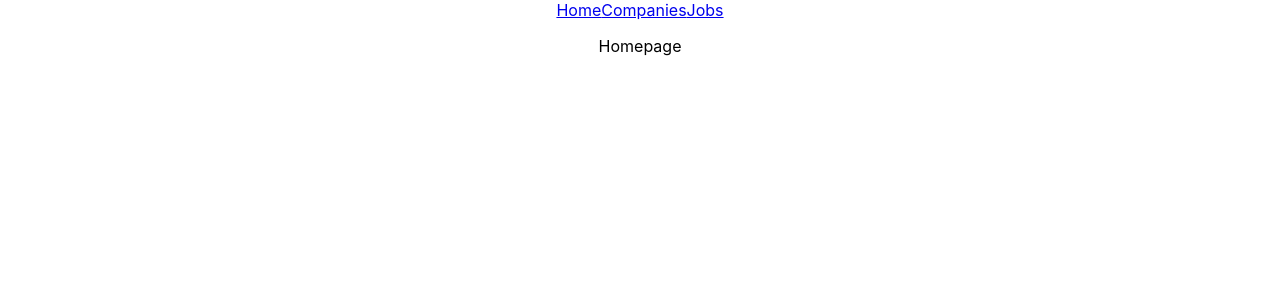
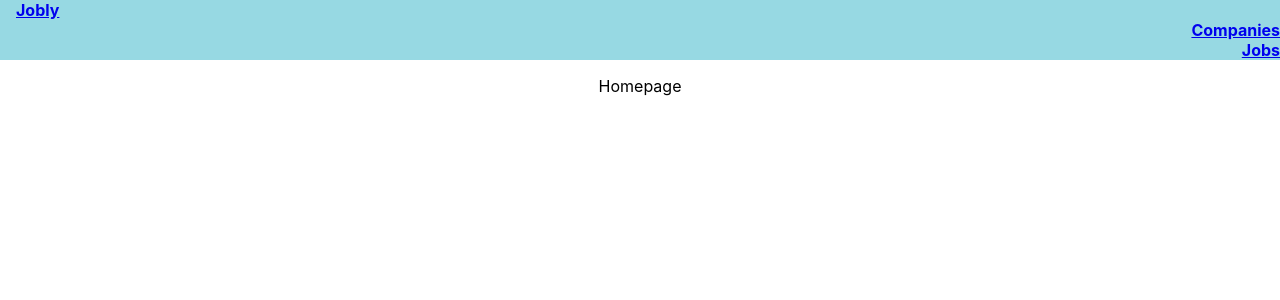
Before and after one commit to saramaheath/react-jobly, a React (Create React App) app: page / in a window 1280 px wide. Shown: the top 300 px of the page. Built offline with nearby package versions, Linux system fonts and the light colour scheme; no server answers.

Commit message:
"some" css added

```diff
--- /dev/null
+++ b/src/CompanyCard.css
@@ -0,0 +1,5 @@
+.CompanyCard {
+    border: 1px solid  black;
+    margin: 30px 100px;
+    display: block;
+}
--- a/src/CompanyCard.js
+++ b/src/CompanyCard.js
@@ -1,4 +1,5 @@
 import { Link } from 'react-router-dom';
+import './CompanyCard.css'
 
 /**Shows information for a single company
  *
--- /dev/null
+++ b/src/JobCard.css
@@ -0,0 +1,5 @@
+.JobCard {
+    border: 1px solid  black;
+    margin: 30px 100px;
+    display: block;
+}
--- a/src/JobCard.js
+++ b/src/JobCard.js
@@ -1,4 +1,4 @@
-
+import './JobCard.css'
 /**Shows information for a single job
  *
  * Props:
--- /dev/null
+++ b/src/Navigation.css
@@ -0,0 +1,25 @@
+.navbar {
+    background-color:rgba(136, 212, 223, 0.87);
+    color: rgb(28, 43, 43);
+    text-align: center;
+    font-weight: bold;
+    text-decoration: none;
+    align-items: center;
+    display: block;
+
+
+
+
+}
+.NavJobly {
+    padding-left: 1em;
+    display: flex;
+    justify-content: left;
+
+}
+
+.NavLink {
+    display: flex;
+    justify-content: right;
+    flex-wrap: wrap;
+}
--- a/src/Navigation.js
+++ b/src/Navigation.js
@@ -1,4 +1,5 @@
-import { Link } from 'react-router-dom';
+import { NavLink } from 'react-router-dom';
+import "./Navigation.css"
 
 /**Navbar for whole site
  *
@@ -8,9 +9,9 @@ function Navigation(){
     console.log('Navigation');
     return (
         <nav className='navbar'>
-            <Link to="/">Home</Link>
-            <Link to="/companies">Companies</Link>
-            <Link to="/jobs">Jobs</Link>
+            <NavLink className="NavJobly" to="/">Jobly</NavLink>
+            <NavLink className="NavLink" to="/companies">Companies</NavLink>
+            <NavLink className="NavLink" to="/jobs">Jobs</NavLink>
         </nav>
     )
 }
--- /dev/null
+++ b/src/SearchForm.css
@@ -0,0 +1,4 @@
+.SearchForm {
+    padding: 10px;
+
+}
--- a/src/SearchForm.js
+++ b/src/SearchForm.js
@@ -1,4 +1,5 @@
 import React, { useState } from "react"
+import './SearchForm.css'
 /**
  * Form for filtering jobs or companies
  *
@@ -28,8 +29,10 @@ function SearchForm({filter}) {
 
     return(
         <form className="SearchForm" onSubmit={handleSubmit}>
+          <span>
             <input onChange={handleChange} name="params" placeholder="Enter search term.."></input>
             <button>Submit</button>
+            </span>
         </form>
     )
 }
```
